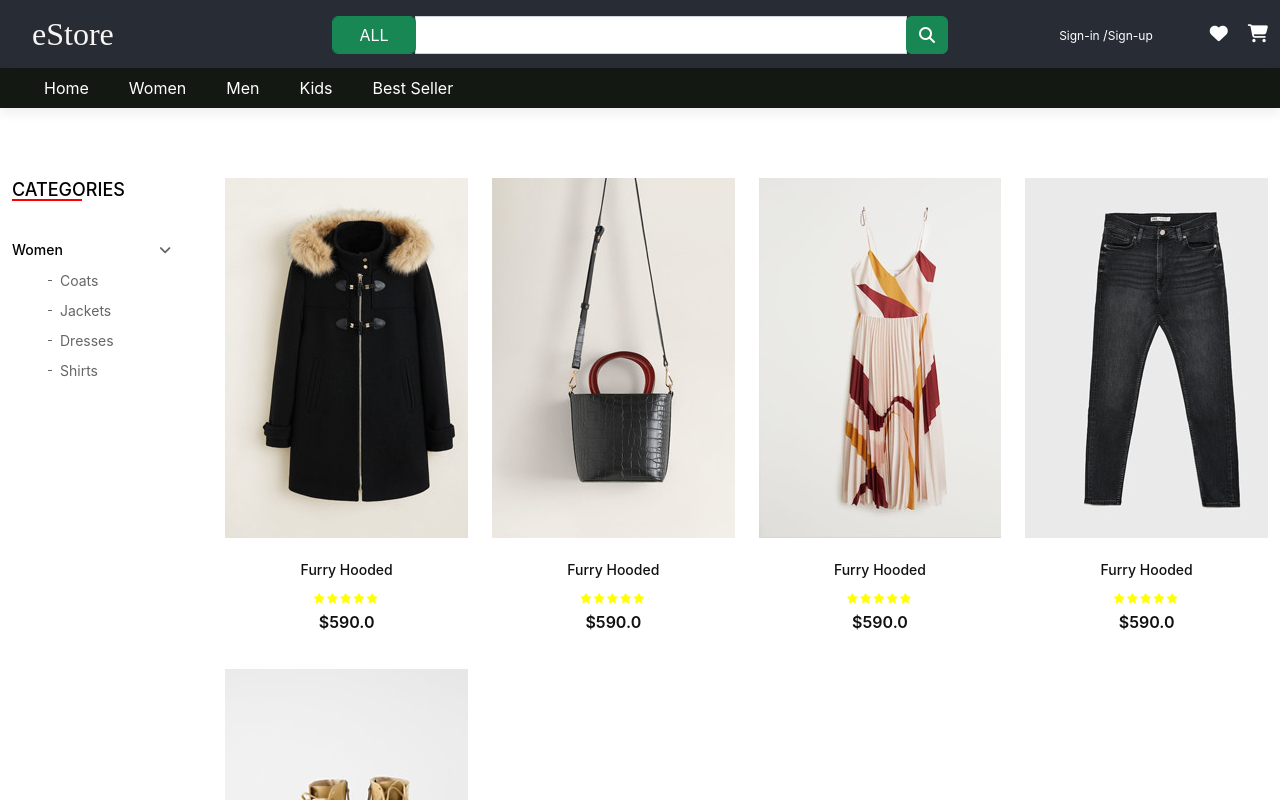
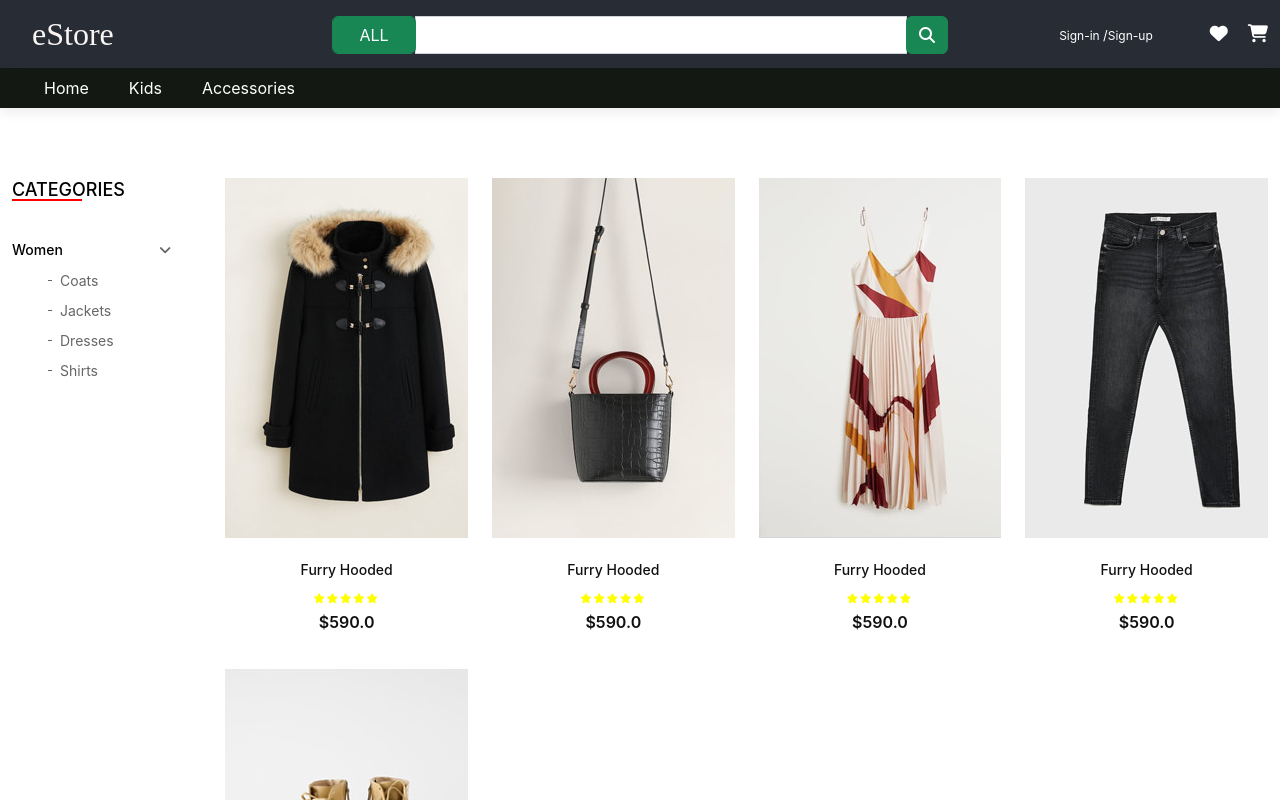
Before and after one commit to Jubair70/eStockPile, a React (Create React App) app: page / in a window 1280 px wide. Shown: the top 800 px of the page. Built offline with nearby package versions, Linux system fonts and the light colour scheme.

Commit message:
Reduxing TopMenu

```diff
--- a/package.json
+++ b/package.json
@@ -9,7 +9,10 @@
     "node-sass": "^7.0.1",
     "react": "^18.2.0",
     "react-dom": "^18.2.0",
+    "react-redux": "^8.0.2",
     "react-scripts": "5.0.1",
+    "redux": "^4.2.0",
+    "redux-thunk": "^2.4.1",
     "web-vitals": "^2.1.4"
   },
   "scripts": {
--- a/src/components/TopMenu/index.js
+++ b/src/components/TopMenu/index.js
@@ -1,8 +1,12 @@
 import React from "react";
 import "../TopMenu/_topmenu.scss";
+import { connect } from "react-redux";
+import { getTopMenu } from "../../redux/actions/topMenu";
 
-const menu = ['Home','Women','Men','Kids','Best Seller']
-const TopMenu = () => (
+//const menu = ['Home','Women','Men','Kids','Best Seller']
+const TopMenu = (props) => {
+    console.log(props);
+    return (
         <>
         <header className="menuHeader">
             <div className="container-fluid">
@@ -11,7 +15,7 @@ const TopMenu = () => (
                         <nav className="menu">
                             <ul>
                                 {
-                                menu.map((item,index) => (
+                                    props.state.topMenu.map((item,index) => (
                                     <li key={index}>
                                         <a href="#">{item}</a>
                                     </li>
@@ -26,4 +30,14 @@ const TopMenu = () => (
         </header>
         </>
     )
-export default TopMenu;
+}
+const mapStateToProps = (state) =>{
+    return {state}
+}
+
+const mapDispatchToProps = (dispatch)=>{
+    return {
+        getMenu: dispatch(getTopMenu())
+    }
+}
+export default connect(mapStateToProps,mapDispatchToProps)(TopMenu);
--- a/src/index.js
+++ b/src/index.js
@@ -3,11 +3,15 @@ import ReactDOM from 'react-dom/client';
 import './index.css';
 import App from './App';
 import reportWebVitals from './reportWebVitals';
-
+import { Provider } from 'react-redux';
+import store from './redux/store';
 const root = ReactDOM.createRoot(document.getElementById('root'));
 root.render(
   <React.StrictMode>
+    <Provider store={store}>
     <App />
+    </Provider>
+
   </React.StrictMode>
 );
 
--- /dev/null
+++ b/src/redux/actions/topMenu/index.js
@@ -0,0 +1,6 @@
+export const getTopMenu = () =>{
+    return {
+        type:'Menu',
+        data:['Home','Kids','Accessories']
+    }
+}
--- /dev/null
+++ b/src/redux/reducers/index.js
@@ -0,0 +1,8 @@
+import { combineReducers } from "redux";
+import { topMenu } from "./topMenu";
+
+const rootReducer = combineReducers({
+    topMenu
+});
+
+export default rootReducer;
--- /dev/null
+++ b/src/redux/reducers/topMenu/index.js
@@ -0,0 +1,4 @@
+const initialState = []
+export const topMenu = (state=initialState,action)=>{
+    return action.data || state // temporary arrangement
+}
--- /dev/null
+++ b/src/redux/store/index.js
@@ -0,0 +1,4 @@
+import rootReducer from "../reducers";
+import {legacy_createStore as createStore} from "redux";
+const store = createStore(rootReducer);
+export default store;
```
Also changed, not shown: 1 other file (tests, documents, lock files or other folders). Lines whose indentation alone changed are shown as unchanged.
